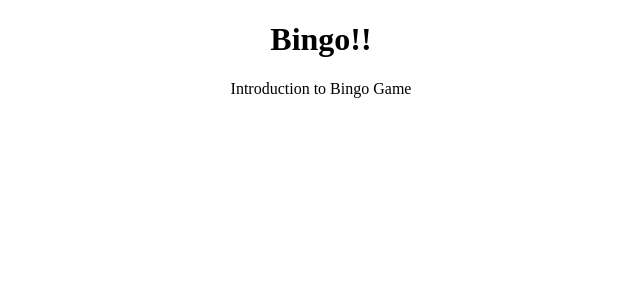
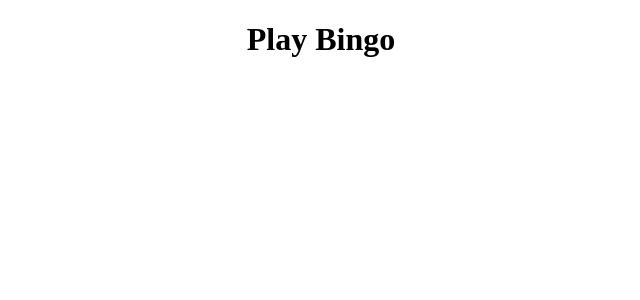
Before and after one commit to Praneeth003/bingo, a React (Create React App) app: page /play in a window 1280 px wide. Shown: the top 300 px of the page, without its empty margins (319-959 px from the left). Built offline with nearby package versions, Linux system fonts and the light colour scheme; the HTML template or start-up script is replaced by a standard one.

Commit message:
implement routing

```diff
--- a/package.json
+++ b/package.json
@@ -6,6 +6,7 @@
     "cra-template": "1.2.0",
     "react": "^19.0.0",
     "react-dom": "^19.0.0",
+    "react-router-dom": "^7.0.2",
     "react-scripts": "5.0.1"
   },
   "scripts": {
--- a/src/App.css
+++ b/src/App.css
@@ -1,3 +1,3 @@
-.App {
+body {
   text-align: center;
 }
--- a/src/App.tsx
+++ b/src/App.tsx
@@ -1,13 +1,24 @@
 import React from "react";
 import "./App.css";
+import { BrowserRouter } from "react-router-dom";
+import { Routes, Route } from "react-router-dom";
+import LandingPage from "./pages/LandingPage";
+import PlayPage from "./pages/PlayPage";
+
 
 function App() {
   return (
-    <div className="App">
-      <h1>Bingo!!</h1>
-      <p>Introduction to Bingo Game</p>
-    </div>
-  );
+    <BrowserRouter>
+    <Routes>
+      <Route path="/" element={<LandingPage />} />
+      <Route path="/play" element={<PlayPage />} />
+    </Routes>
+    </BrowserRouter>
+  )
+
 }
 
+
+
+
 export default App;
--- /dev/null
+++ b/src/pages/LandingPage.tsx
@@ -0,0 +1,19 @@
+import React from "react";
+import { useNavigate } from "react-router-dom";
+
+export default function LandingPage(){
+    const navigate = useNavigate();
+
+    function navigateToPlayPage(event: React.MouseEvent<HTMLButtonElement>): void {
+        event.preventDefault();
+        navigate("/play");
+    }
+
+    return (
+    <div className="App">
+      <h1>Bingo!!</h1>
+      <p>Introduction to Bingo Game</p>
+      <button onClick={navigateToPlayPage}>Start Game</button>
+    </div>
+  );
+}
--- /dev/null
+++ b/src/pages/PlayPage.tsx
@@ -0,0 +1,9 @@
+import React from "react";
+
+export default function PlayPage() {
+  return (
+    <div>
+      <h1>Play Bingo</h1>
+    </div>
+  );
+}
```
Also changed, not shown: 1 other file (tests, documents, lock files or other folders).
